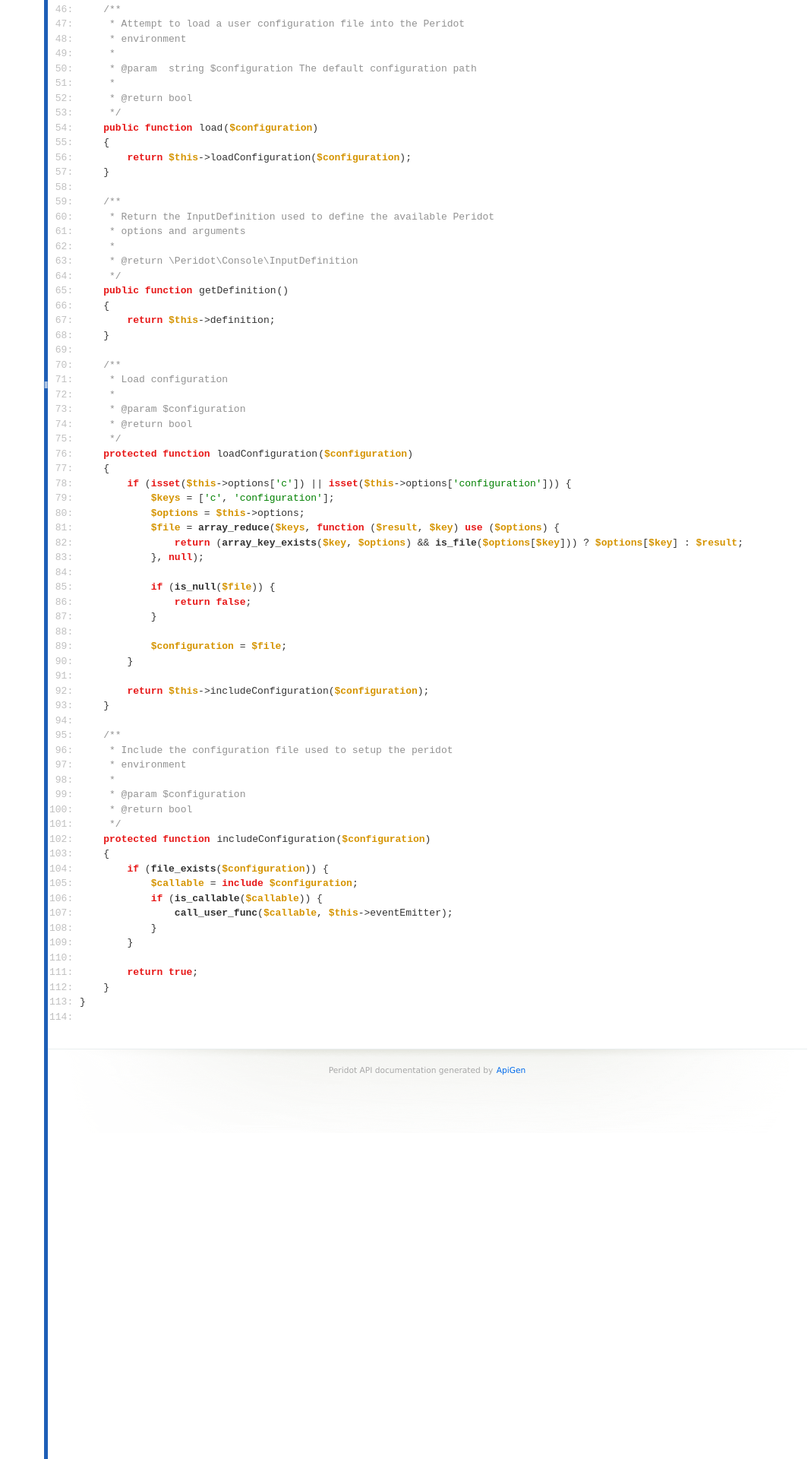
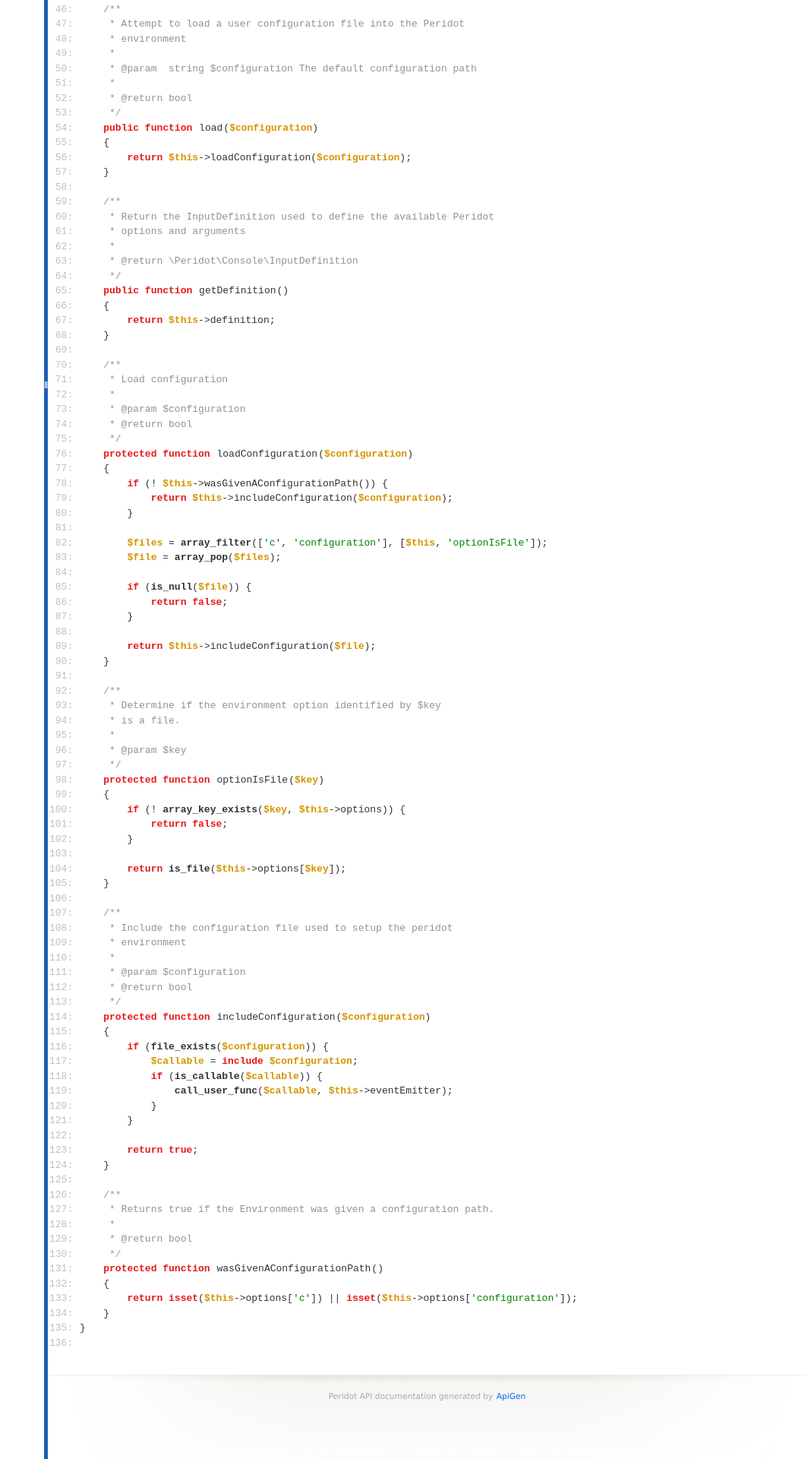
Before and after one commit to peridot-php/peridot-php.github.io, a Jekyll site: the page docs/source-class-Peridot.Console.Environment.html, which Jekyll copies as it is, in a window 1280 px wide. Shown: the part 907-2827 px from the top of the page at 76% size, without its empty margins (212-1280 px from the left). Built offline with Jekyll 4.4.1, drawn with Linux system fonts in a browser that asks for light colours.

Commit message:
auto-update

```diff
--- a/docs/class-Peridot.Console.Version.html
+++ b/docs/class-Peridot.Console.Version.html
@@ -178,7 +178,7 @@
 		<td class="value">
 			<div>
 				<a href="#NUMBER" class="anchor">#</a>
-				<code><span class="php-quote">&quot;1.2.0&quot;</span></code>
+				<code><span class="php-quote">&quot;1.2.1&quot;</span></code>
 			</div>
 		</td>
 	</tr>
--- a/docs/source-class-Peridot.Console.Environment.html
+++ b/docs/source-class-Peridot.Console.Environment.html
@@ -197,43 +197,65 @@
 </span></span><span id="75" class="l"><a class="l" href="#75"> 75: </a><span class="php-comment">     */</span>
 </span><span id="76" class="l"><a class="l" href="#76"> 76: </a>    <span class="php-keyword1">protected</span> <span class="php-keyword1">function</span> <a id="_loadConfiguration" href="#_loadConfiguration">loadConfiguration</a>(<span class="php-var">$configuration</span>)
 </span><span id="77" class="l"><a class="l" href="#77"> 77: </a>    {
-</span><span id="78" class="l"><a class="l" href="#78"> 78: </a>        <span class="php-keyword1">if</span> (<span class="php-keyword1">isset</span>(<span class="php-var">$this</span>-&gt;options[<span class="php-quote">'c'</span>]) || <span class="php-keyword1">isset</span>(<span class="php-var">$this</span>-&gt;options[<span class="php-quote">'configuration'</span>])) {
-</span><span id="79" class="l"><a class="l" href="#79"> 79: </a>            <span class="php-var">$keys</span> = [<span class="php-quote">'c'</span>, <span class="php-quote">'configuration'</span>];
-</span><span id="80" class="l"><a class="l" href="#80"> 80: </a>            <span class="php-var">$options</span> = <span class="php-var">$this</span>-&gt;options;
-</span><span id="81" class="l"><a class="l" href="#81"> 81: </a>            <span class="php-var">$file</span> = <span class="php-keyword2">array_reduce</span>(<span class="php-var">$keys</span>, <span class="php-keyword1">function</span> (<span class="php-var">$result</span>, <span class="php-var">$key</span>) <span class="php-keyword1">use</span> (<span class="php-var">$options</span>) {
-</span><span id="82" class="l"><a class="l" href="#82"> 82: </a>                <span class="php-keyword1">return</span> (<span class="php-keyword2">array_key_exists</span>(<span class="php-var">$key</span>, <span class="php-var">$options</span>) &amp;&amp; <span class="php-keyword2">is_file</span>(<span class="php-var">$options</span>[<span class="php-var">$key</span>])) ? <span class="php-var">$options</span>[<span class="php-var">$key</span>] : <span class="php-var">$result</span>;
-</span><span id="83" class="l"><a class="l" href="#83"> 83: </a>            }, <span class="php-keyword1">null</span>);
+</span><span id="78" class="l"><a class="l" href="#78"> 78: </a>        <span class="php-keyword1">if</span> (! <span class="php-var">$this</span>-&gt;wasGivenAConfigurationPath()) {
+</span><span id="79" class="l"><a class="l" href="#79"> 79: </a>            <span class="php-keyword1">return</span> <span class="php-var">$this</span>-&gt;includeConfiguration(<span class="php-var">$configuration</span>);
+</span><span id="80" class="l"><a class="l" href="#80"> 80: </a>        }
+</span><span id="81" class="l"><a class="l" href="#81"> 81: </a>
+</span><span id="82" class="l"><a class="l" href="#82"> 82: </a>        <span class="php-var">$files</span> = <span class="php-keyword2">array_filter</span>([<span class="php-quote">'c'</span>, <span class="php-quote">'configuration'</span>], [<span class="php-var">$this</span>, <span class="php-quote">'optionIsFile'</span>]);
+</span><span id="83" class="l"><a class="l" href="#83"> 83: </a>        <span class="php-var">$file</span> = <span class="php-keyword2">array_pop</span>(<span class="php-var">$files</span>);
 </span><span id="84" class="l"><a class="l" href="#84"> 84: </a>
-</span><span id="85" class="l"><a class="l" href="#85"> 85: </a>            <span class="php-keyword1">if</span> (<span class="php-keyword2">is_null</span>(<span class="php-var">$file</span>)) {
-</span><span id="86" class="l"><a class="l" href="#86"> 86: </a>                <span class="php-keyword1">return</span> <span class="php-keyword1">false</span>;
-</span><span id="87" class="l"><a class="l" href="#87"> 87: </a>            }
+</span><span id="85" class="l"><a class="l" href="#85"> 85: </a>        <span class="php-keyword1">if</span> (<span class="php-keyword2">is_null</span>(<span class="php-var">$file</span>)) {
+</span><span id="86" class="l"><a class="l" href="#86"> 86: </a>            <span class="php-keyword1">return</span> <span class="php-keyword1">false</span>;
+</span><span id="87" class="l"><a class="l" href="#87"> 87: </a>        }
 </span><span id="88" class="l"><a class="l" href="#88"> 88: </a>
-</span><span id="89" class="l"><a class="l" href="#89"> 89: </a>            <span class="php-var">$configuration</span> = <span class="php-var">$file</span>;
-</span><span id="90" class="l"><a class="l" href="#90"> 90: </a>        }
+</span><span id="89" class="l"><a class="l" href="#89"> 89: </a>        <span class="php-keyword1">return</span> <span class="php-var">$this</span>-&gt;includeConfiguration(<span class="php-var">$file</span>);
+</span><span id="90" class="l"><a class="l" href="#90"> 90: </a>    }
 </span><span id="91" class="l"><a class="l" href="#91"> 91: </a>
-</span><span id="92" class="l"><a class="l" href="#92"> 92: </a>        <span class="php-keyword1">return</span> <span class="php-var">$this</span>-&gt;includeConfiguration(<span class="php-var">$configuration</span>);
-</span><span id="93" class="l"><a class="l" href="#93"> 93: </a>    }
-</span><span id="94" class="l"><a class="l" href="#94"> 94: </a>
-</span><span id="95" class="l"><a class="l" href="#95"> 95: </a>    <span class="php-comment">/**
-</span></span><span id="96" class="l"><a class="l" href="#96"> 96: </a><span class="php-comment">     * Include the configuration file used to setup the peridot
-</span></span><span id="97" class="l"><a class="l" href="#97"> 97: </a><span class="php-comment">     * environment
-</span></span><span id="98" class="l"><a class="l" href="#98"> 98: </a><span class="php-comment">     *
-</span></span><span id="99" class="l"><a class="l" href="#99"> 99: </a><span class="php-comment">     * @param $configuration
-</span></span><span id="100" class="l"><a class="l" href="#100">100: </a><span class="php-comment">     * @return bool
-</span></span><span id="101" class="l"><a class="l" href="#101">101: </a><span class="php-comment">     */</span>
-</span><span id="102" class="l"><a class="l" href="#102">102: </a>    <span class="php-keyword1">protected</span> <span class="php-keyword1">function</span> <a id="_includeConfiguration" href="#_includeConfiguration">includeConfiguration</a>(<span class="php-var">$configuration</span>)
-</span><span id="103" class="l"><a class="l" href="#103">103: </a>    {
-</span><span id="104" class="l"><a class="l" href="#104">104: </a>        <span class="php-keyword1">if</span> (<span class="php-keyword2">file_exists</span>(<span class="php-var">$configuration</span>)) {
-</span><span id="105" class="l"><a class="l" href="#105">105: </a>            <span class="php-var">$callable</span> = <span class="php-keyword1">include</span> <span class="php-var">$configuration</span>;
-</span><span id="106" class="l"><a class="l" href="#106">106: </a>            <span class="php-keyword1">if</span> (<span class="php-keyword2">is_callable</span>(<span class="php-var">$callable</span>)) {
-</span><span id="107" class="l"><a class="l" href="#107">107: </a>                <span class="php-keyword2">call_user_func</span>(<span class="php-var">$callable</span>, <span class="php-var">$this</span>-&gt;eventEmitter);
-</span><span id="108" class="l"><a class="l" href="#108">108: </a>            }
-</span><span id="109" class="l"><a class="l" href="#109">109: </a>        }
-</span><span id="110" class="l"><a class="l" href="#110">110: </a>
-</span><span id="111" class="l"><a class="l" href="#111">111: </a>        <span class="php-keyword1">return</span> <span class="php-keyword1">true</span>;
-</span><span id="112" class="l"><a class="l" href="#112">112: </a>    }
-</span><span id="113" class="l"><a class="l" href="#113">113: </a>}
-</span><span id="114" class="l"><a class="l" href="#114">114: </a></span></code></pre>
+</span><span id="92" class="l"><a class="l" href="#92"> 92: </a>    <span class="php-comment">/**
+</span></span><span id="93" class="l"><a class="l" href="#93"> 93: </a><span class="php-comment">     * Determine if the environment option identified by $key
+</span></span><span id="94" class="l"><a class="l" href="#94"> 94: </a><span class="php-comment">     * is a file.
+</span></span><span id="95" class="l"><a class="l" href="#95"> 95: </a><span class="php-comment">     *
+</span></span><span id="96" class="l"><a class="l" href="#96"> 96: </a><span class="php-comment">     * @param $key
+</span></span><span id="97" class="l"><a class="l" href="#97"> 97: </a><span class="php-comment">     */</span>
+</span><span id="98" class="l"><a class="l" href="#98"> 98: </a>    <span class="php-keyword1">protected</span> <span class="php-keyword1">function</span> <a id="_optionIsFile" href="#_optionIsFile">optionIsFile</a>(<span class="php-var">$key</span>)
+</span><span id="99" class="l"><a class="l" href="#99"> 99: </a>    {
+</span><span id="100" class="l"><a class="l" href="#100">100: </a>        <span class="php-keyword1">if</span> (! <span class="php-keyword2">array_key_exists</span>(<span class="php-var">$key</span>, <span class="php-var">$this</span>-&gt;options)) {
+</span><span id="101" class="l"><a class="l" href="#101">101: </a>            <span class="php-keyword1">return</span> <span class="php-keyword1">false</span>;
+</span><span id="102" class="l"><a class="l" href="#102">102: </a>        }
+</span><span id="103" class="l"><a class="l" href="#103">103: </a>
+</span><span id="104" class="l"><a class="l" href="#104">104: </a>        <span class="php-keyword1">return</span> <span class="php-keyword2">is_file</span>(<span class="php-var">$this</span>-&gt;options[<span class="php-var">$key</span>]);
+</span><span id="105" class="l"><a class="l" href="#105">105: </a>    }
+</span><span id="106" class="l"><a class="l" href="#106">106: </a>
+</span><span id="107" class="l"><a class="l" href="#107">107: </a>    <span class="php-comment">/**
+</span></span><span id="108" class="l"><a class="l" href="#108">108: </a><span class="php-comment">     * Include the configuration file used to setup the peridot
+</span></span><span id="109" class="l"><a class="l" href="#109">109: </a><span class="php-comment">     * environment
+</span></span><span id="110" class="l"><a class="l" href="#110">110: </a><span class="php-comment">     *
+</span></span><span id="111" class="l"><a class="l" href="#111">111: </a><span class="php-comment">     * @param $configuration
+</span></span><span id="112" class="l"><a class="l" href="#112">112: </a><span class="php-comment">     * @return bool
+</span></span><span id="113" class="l"><a class="l" href="#113">113: </a><span class="php-comment">     */</span>
+</span><span id="114" class="l"><a class="l" href="#114">114: </a>    <span class="php-keyword1">protected</span> <span class="php-keyword1">function</span> <a id="_includeConfiguration" href="#_includeConfiguration">includeConfiguration</a>(<span class="php-var">$configuration</span>)
+</span><span id="115" class="l"><a class="l" href="#115">115: </a>    {
+</span><span id="116" class="l"><a class="l" href="#116">116: </a>        <span class="php-keyword1">if</span> (<span class="php-keyword2">file_exists</span>(<span class="php-var">$configuration</span>)) {
+</span><span id="117" class="l"><a class="l" href="#117">117: </a>            <span class="php-var">$callable</span> = <span class="php-keyword1">include</span> <span class="php-var">$configuration</span>;
+</span><span id="118" class="l"><a class="l" href="#118">118: </a>            <span class="php-keyword1">if</span> (<span class="php-keyword2">is_callable</span>(<span class="php-var">$callable</span>)) {
+</span><span id="119" class="l"><a class="l" href="#119">119: </a>                <span class="php-keyword2">call_user_func</span>(<span class="php-var">$callable</span>, <span class="php-var">$this</span>-&gt;eventEmitter);
+</span><span id="120" class="l"><a class="l" href="#120">120: </a>            }
+</span><span id="121" class="l"><a class="l" href="#121">121: </a>        }
+</span><span id="122" class="l"><a class="l" href="#122">122: </a>
+</span><span id="123" class="l"><a class="l" href="#123">123: </a>        <span class="php-keyword1">return</span> <span class="php-keyword1">true</span>;
+</span><span id="124" class="l"><a class="l" href="#124">124: </a>    }
+</span><span id="125" class="l"><a class="l" href="#125">125: </a>
+</span><span id="126" class="l"><a class="l" href="#126">126: </a>    <span class="php-comment">/**
+</span></span><span id="127" class="l"><a class="l" href="#127">127: </a><span class="php-comment">     * Returns true if the Environment was given a configuration path.
+</span></span><span id="128" class="l"><a class="l" href="#128">128: </a><span class="php-comment">     *
+</span></span><span id="129" class="l"><a class="l" href="#129">129: </a><span class="php-comment">     * @return bool
+</span></span><span id="130" class="l"><a class="l" href="#130">130: </a><span class="php-comment">     */</span>
+</span><span id="131" class="l"><a class="l" href="#131">131: </a>    <span class="php-keyword1">protected</span> <span class="php-keyword1">function</span> <a id="_wasGivenAConfigurationPath" href="#_wasGivenAConfigurationPath">wasGivenAConfigurationPath</a>()
+</span><span id="132" class="l"><a class="l" href="#132">132: </a>    {
+</span><span id="133" class="l"><a class="l" href="#133">133: </a>        <span class="php-keyword1">return</span> <span class="php-keyword1">isset</span>(<span class="php-var">$this</span>-&gt;options[<span class="php-quote">'c'</span>]) || <span class="php-keyword1">isset</span>(<span class="php-var">$this</span>-&gt;options[<span class="php-quote">'configuration'</span>]);
+</span><span id="134" class="l"><a class="l" href="#134">134: </a>    }
+</span><span id="135" class="l"><a class="l" href="#135">135: </a>}
+</span><span id="136" class="l"><a class="l" href="#136">136: </a></span></code></pre>
 
 	<div id="footer">
 		Peridot API documentation generated by <a href="http://apigen.org">ApiGen</a>
--- a/docs/source-class-Peridot.Console.Version.html
+++ b/docs/source-class-Peridot.Console.Version.html
@@ -133,7 +133,7 @@
 </span><span id="11" class="l"><a class="l" href="#11">11: </a>    <span class="php-comment">/**
 </span></span><span id="12" class="l"><a class="l" href="#12">12: </a><span class="php-comment">     * @var int
 </span></span><span id="13" class="l"><a class="l" href="#13">13: </a><span class="php-comment">     */</span>
-</span><span id="14" class="l"><a class="l" href="#14">14: </a>    <span class="php-keyword1">const</span> <a id="NUMBER" href="#NUMBER">NUMBER</a> = <span class="php-quote">&quot;1.2.0&quot;</span>;
+</span><span id="14" class="l"><a class="l" href="#14">14: </a>    <span class="php-keyword1">const</span> <a id="NUMBER" href="#NUMBER">NUMBER</a> = <span class="php-quote">&quot;1.2.1&quot;</span>;
 </span><span id="15" class="l"><a class="l" href="#15">15: </a>
 </span><span id="16" class="l"><a class="l" href="#16">16: </a>    <span class="php-comment">/**
 </span></span><span id="17" class="l"><a class="l" href="#17">17: </a><span class="php-comment">     * @var string
```
Also changed, not shown: docs/class-Peridot.Console.Environment.html (+79 -3 lines), 1 other file.
